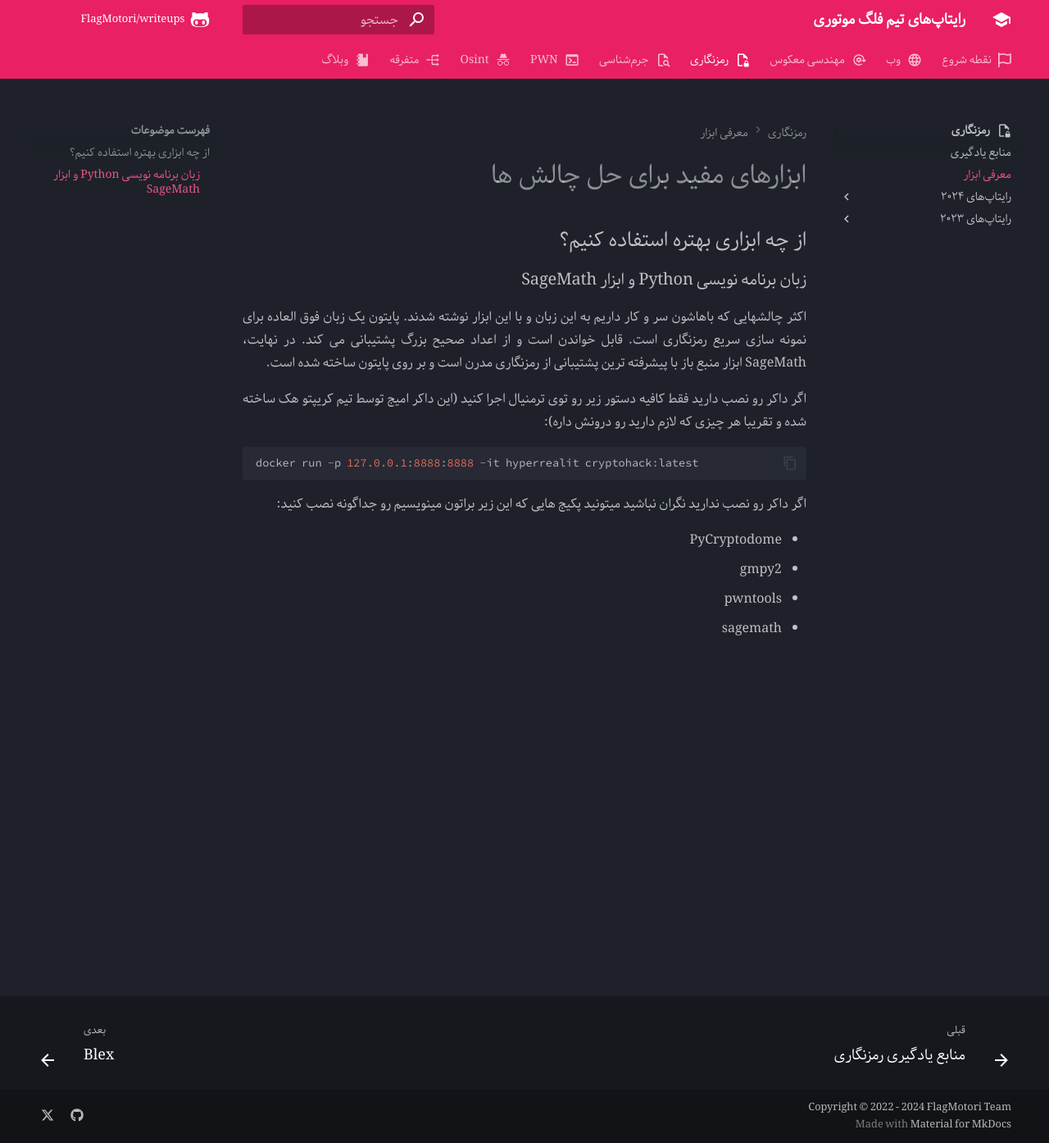
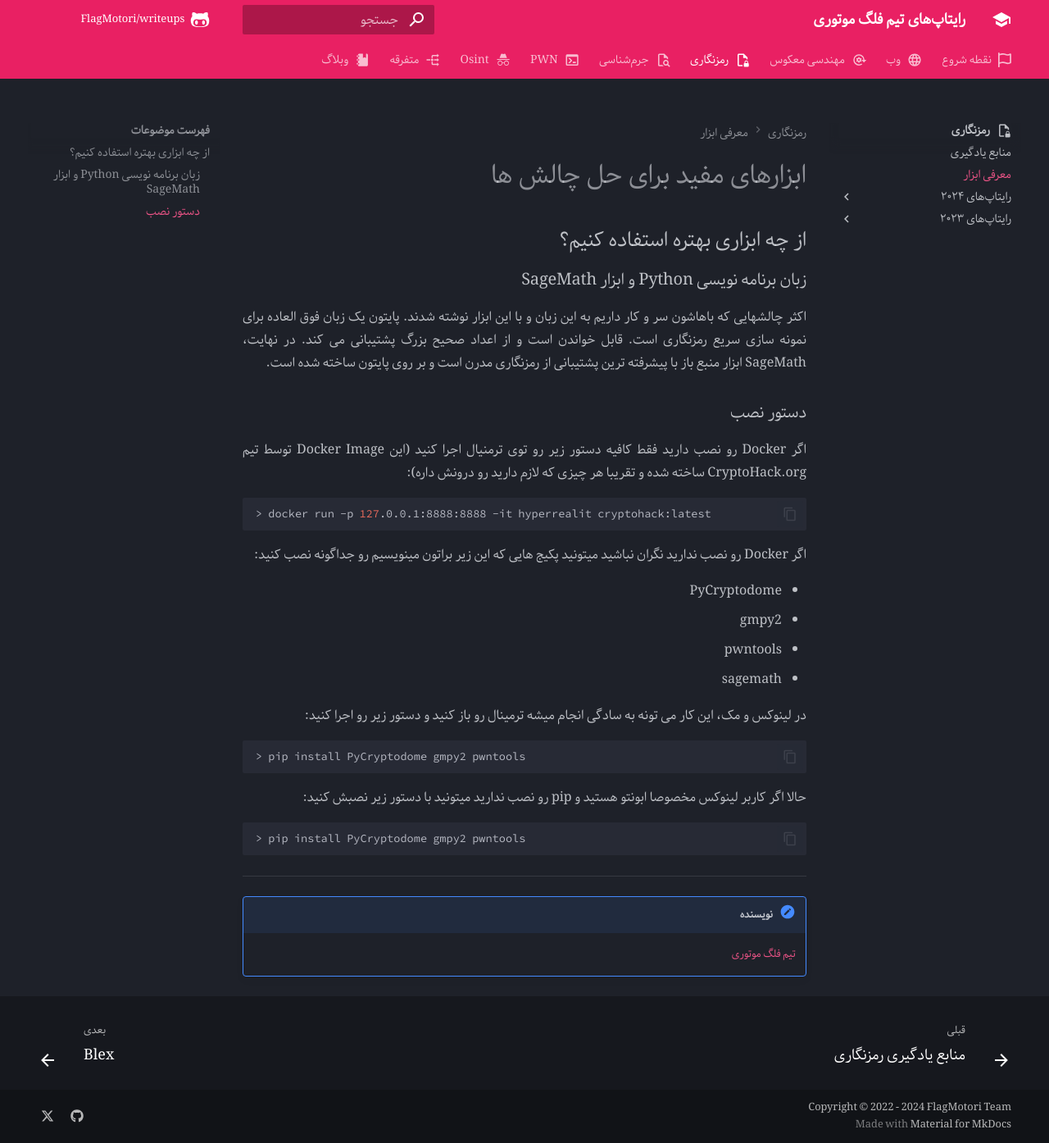
Before and after one commit to FlagMotori/writeups, an MkDocs documentation site: the page built from docs/crypto/Tools/index.md, in a window 1280 px wide and 1394 px high. Shown: the whole window at 82% size. Built offline with MkDocs 1.6.1 and Material for MkDocs 9.7.7, drawn with Linux system fonts in a browser that asks for light colours; comment, search, counter and statistics services are not loaded.

Commit message:
sources and tools

````diff
--- a/docs/crypto/Tools/index.md
+++ b/docs/crypto/Tools/index.md
@@ -6,15 +6,34 @@
 اکثر چالشهایی که باهاشون سر و کار داریم به این زبان و با این ابزار نوشته شدند.
 پایتون یک زبان فوق العاده برای نمونه سازی سریع رمزنگاری است. قابل خواندن است و از اعداد صحیح بزرگ پشتیبانی می کند. در نهایت، SageMath ابزار منبع باز با پیشرفته ترین پشتیبانی از رمزنگاری مدرن است و بر روی پایتون ساخته شده است.
 
-اگر داکر رو نصب دارید فقط کافیه دستور زیر رو توی ترمنیال اجرا کنید (این داکر امیج توسط تیم کریپتو هک ساخته شده و تقریبا هر چیزی که لازم دارید رو درونش داره):
 
-```py
-docker run -p 127.0.0.1:8888:8888 -it hyperrealit cryptohack:latest
+### دستور نصب
+
+اگر Docker رو نصب دارید فقط کافیه دستور زیر رو توی ترمنیال اجرا کنید (این Docker Image توسط تیم CryptoHack.org ساخته شده و تقریبا هر چیزی که لازم دارید رو درونش داره):
+
+```bash
+> docker run -p 127.0.0.1:8888:8888 -it hyperrealit cryptohack:latest
 ```
 
-اگر داکر رو نصب ندارید نگران نباشید میتونید پکیج هایی که این زیر براتون مینویسیم رو جداگونه نصب کنید:
+اگر Docker رو نصب ندارید نگران نباشید میتونید پکیج هایی که این زیر براتون مینویسیم رو جداگونه نصب کنید:
 
 - PyCryptodome
 - gmpy2
 - pwntools
 - sagemath
+
+در لینوکس و مک، این کار می تونه به سادگی انجام میشه ترمینال رو باز کنید و دستور زیر رو اجرا کنید:
+
+```bash
+> pip install PyCryptodome gmpy2 pwntools
+```
+حالا اگر کاربر لینوکس مخصوصا ابونتو هستید و pip رو نصب ندارید میتونید با دستور زیر نصبش کنید:
+```bash
+> pip install PyCryptodome gmpy2 pwntools
+```
+
+
+---
+
+!!! نویسنده
+    [تیم فلگ موتوری](https://github.com/flagmotori)
````
Also changed, not shown: docs/crypto/source/index.md (+22 -13 lines).
